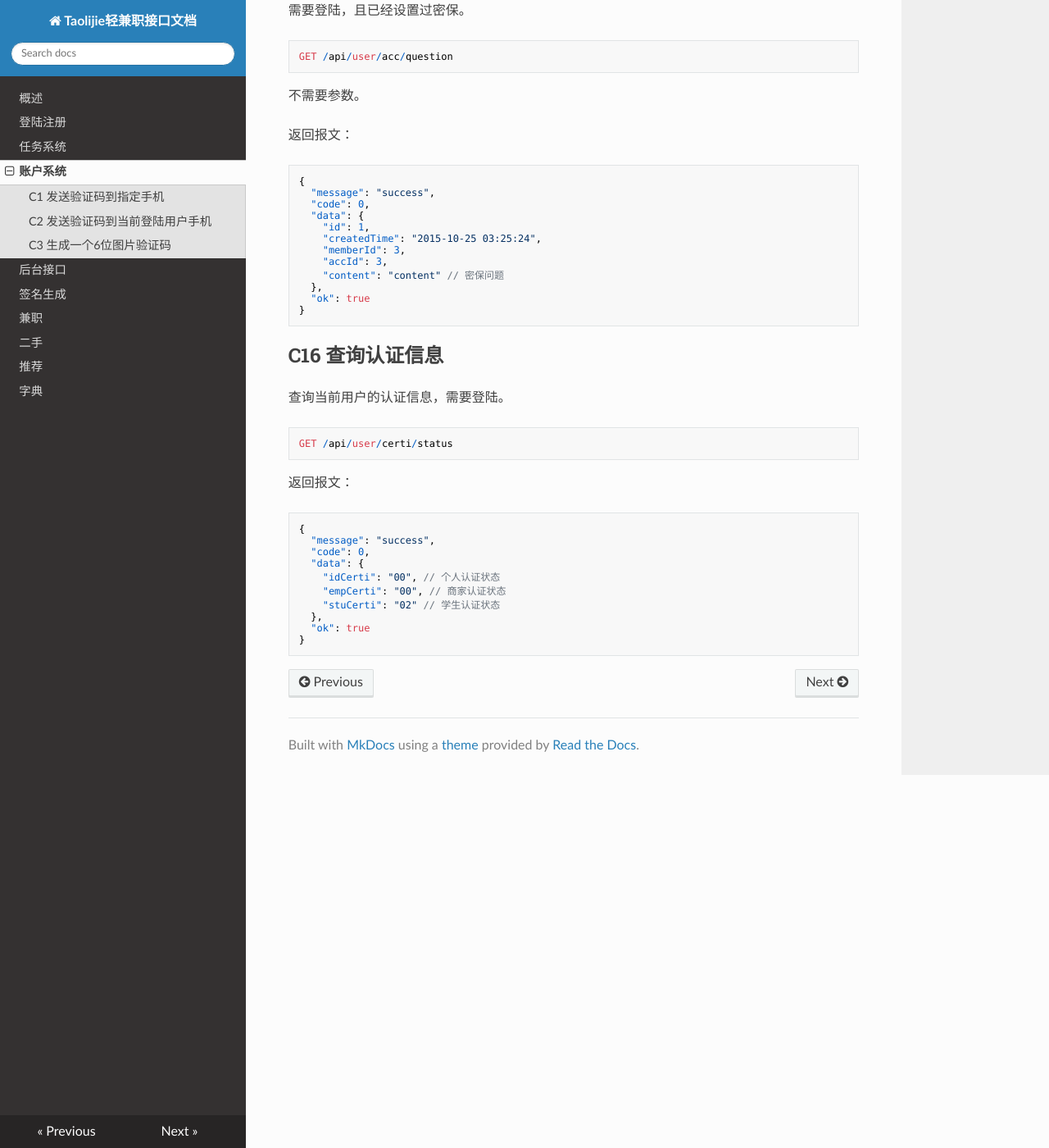
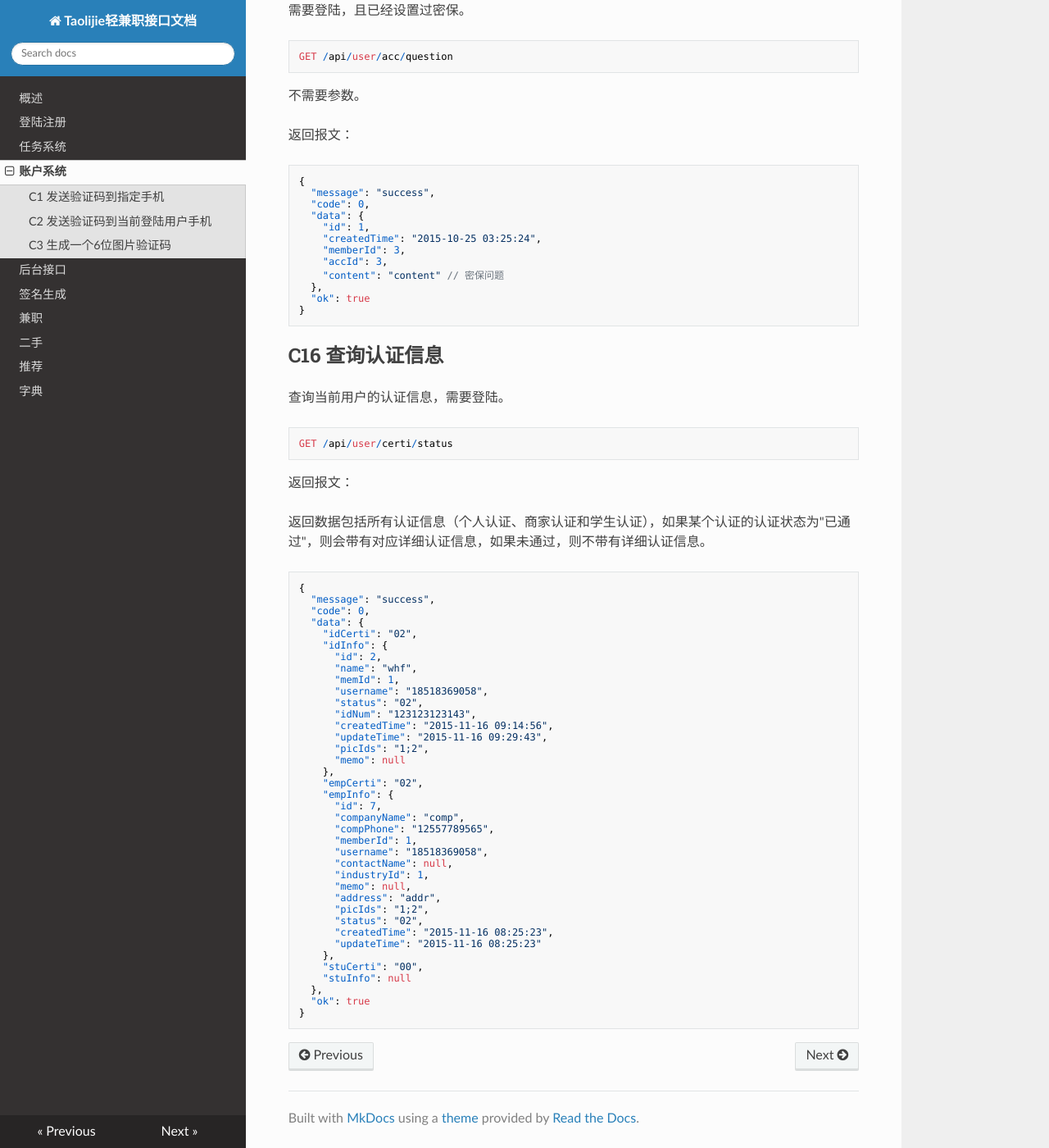
Before and after one commit to wanghongfei/tlj-quest-docs, an MkDocs documentation site: the page built from docs/acc.md, in a window 1280 px wide and 1400 px high, scrolled down 8948 px. Shown: the whole window at 82% size. Built offline with MkDocs 1.6.1, drawn with Linux system fonts in a browser that asks for light colours; nearby versions of some CDN libraries; old or Windows-style settings are respelled for this version of MkDocs.

Commit message:
接口调整

````diff
--- a/docs/acc.md
+++ b/docs/acc.md
@@ -457,14 +457,44 @@ GET /api/user/certi/status
 
 返回报文：
 
+返回数据包括所有认证信息（个人认证、商家认证和学生认证），如果某个认证的认证状态为"已通过"，则会带有对应详细认证信息，如果未通过，则不带有详细认证信息。
+
 ``` json
 {
   "message": "success",
   "code": 0,
   "data": {
-    "idCerti": "00", // 个人认证状态
-    "empCerti": "00", // 商家认证状态
-    "stuCerti": "02" // 学生认证状态
+    "idCerti": "02",
+    "idInfo": {
+      "id": 2,
+      "name": "whf",
+      "memId": 1,
+      "username": "18518369058",
+      "status": "02",
+      "idNum": "123123123143",
+      "createdTime": "2015-11-16 09:14:56",
+      "updateTime": "2015-11-16 09:29:43",
+      "picIds": "1;2",
+      "memo": null
+    },
+    "empCerti": "02",
+    "empInfo": {
+      "id": 7,
+      "companyName": "comp",
+      "compPhone": "12557789565",
+      "memberId": 1,
+      "username": "18518369058",
+      "contactName": null,
+      "industryId": 1,
+      "memo": null,
+      "address": "addr",
+      "picIds": "1;2",
+      "status": "02",
+      "createdTime": "2015-11-16 08:25:23",
+      "updateTime": "2015-11-16 08:25:23"
+    },
+    "stuCerti": "00",
+    "stuInfo": null
   },
   "ok": true
 }
--- a/index.html
+++ b/index.html
@@ -177,7 +177,7 @@
 <p>王鸿飞(后端): brucewhf^gmail.com</p>
 <p>王富诚(前端): wangfucheng56^gmail.com</p>
 <blockquote>
-<p>最后更新时间: 2015-12-1</p>
+<p>最后更新时间: 2015-12-5</p>
 </blockquote>
 <h2 id="_2">接口测试地址</h2>
 <p><code>http://182.92.153.221/</code></p>
@@ -547,5 +547,5 @@ App-Token: WEFEIASIWEdfrilkzxcv
 
 <!--
 MkDocs version : 0.14.0
-Build Date UTC : 2015-12-05 02:04:23.584742
+Build Date UTC : 2015-12-05 03:29:07.964313
 -->
````
Also changed, not shown: docs/index.md (+1 -1 lines), docs/quest.md (+1 -0 lines), docs/register.md (+58 -0 lines), 4 other files.
